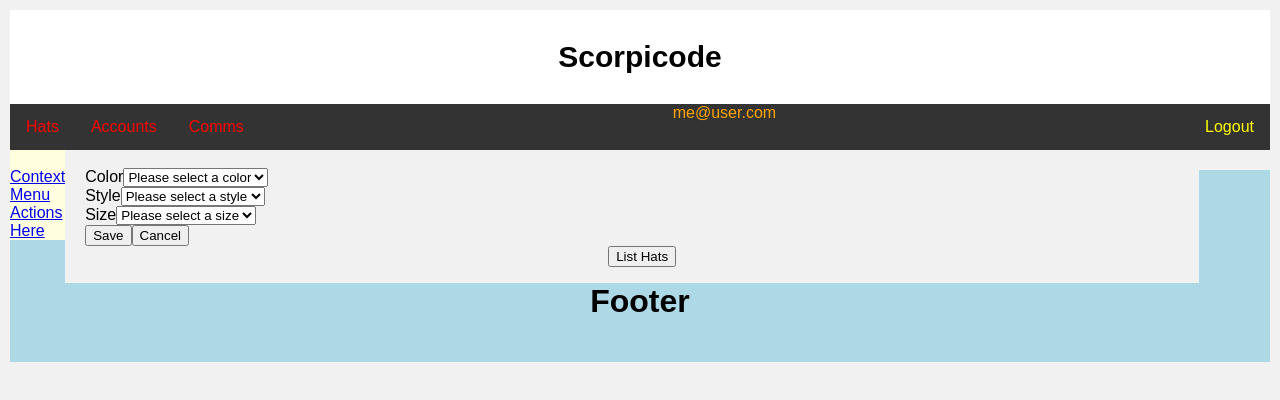
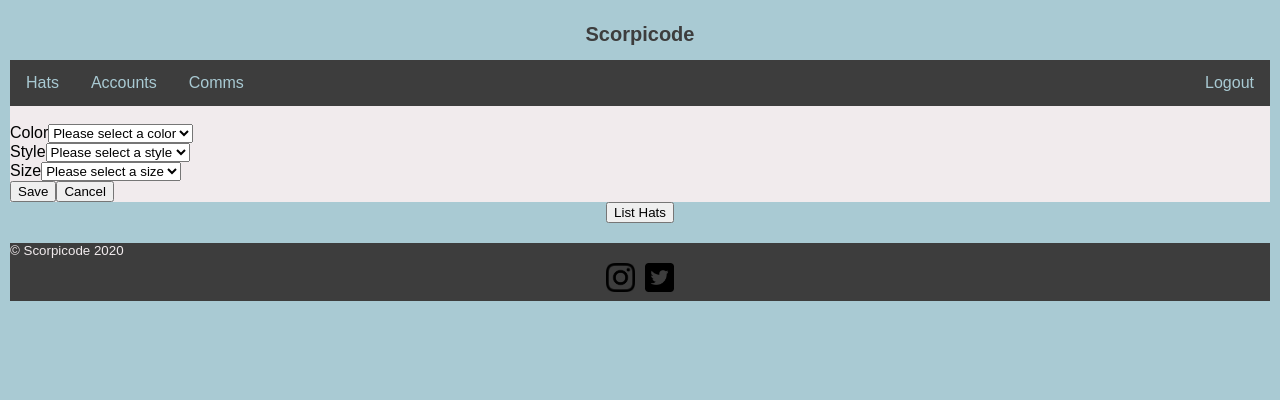
Before and after one commit to ben-hidalgo/scorpicode, a React (Create React App) app in the folder frontend/: page / in a window 1280 px wide. Shown: the top 400 px of the page. Built offline with nearby package versions, Linux system fonts and the light colour scheme; what superagent-promise would draw is missing.

Commit message:
added links to footer

```diff
--- a/frontend/public/index.html
+++ b/frontend/public/index.html
@@ -24,7 +24,7 @@
       work correctly both with client-side routing and a non-root public URL.
       Learn how to configure a non-root public URL by running `npm run build`.
     -->
-    <title>React App</title>
+    <title>Scorpicode</title>
   </head>
   <body>
     <noscript>You need to enable JavaScript to run this app.</noscript>
--- a/frontend/src/App.css
+++ b/frontend/src/App.css
@@ -5,7 +5,7 @@
 body {
   font-family: Arial;
   padding: 10px;
-  background: #f1f1f1;
+  background: #a9cad3;
 }
 
 .App {
@@ -46,25 +46,3 @@ body {
     transform: rotate(360deg);
   }
 }
-
-.RightColumn {
-  float: left;
-  width: 90%;
-  background-color: #f1f1f1;
-  padding-left: 20px;
-}
-
-@media screen and (max-width: 800px) {
-  .LeftNavContainer, .RightColumn {
-    width: 100%;
-    padding: 0;
-  }
-}
-
-/* Responsive layout - when the screen is less than 400px wide, make the navigation links stack on top of each other instead of next to each other */
-@media screen and (max-width: 400px) {
-  .TopNavContainer a {
-    float: none;
-    width: 100%;
-  }
-}
--- a/frontend/src/App.js
+++ b/frontend/src/App.js
@@ -3,7 +3,7 @@ import './App.css'
 import { observer }  from 'mobx-react'
 import HeaderContainer from './containers/HeaderContainer'
 import TopNavContainer from './containers/TopNavContainer'
-import LeftNavContainer from './containers/LeftNavContainer'
+// import LeftNavContainer from './containers/LeftNavContainer'
 import HatListContainer from './containers/HatListContainer'
 import HatEditContainer from './containers/HatEditContainer'
 import FooterContainer from './containers/FooterContainer'
@@ -20,7 +20,7 @@ class App extends Component {
       <div className="App">
         <HeaderContainer stores={stores} />
         <TopNavContainer stores={stores} />
-        <LeftNavContainer stores={stores} />
+        {/*<LeftNavContainer stores={stores} />*/}
         <div className="RightColumn" >
           <HatEditContainer stores={stores} />
           <HatListContainer stores={stores} />
--- a/frontend/src/components/Hat.js
+++ b/frontend/src/components/Hat.js
@@ -25,7 +25,7 @@ function Hat(props) {
       <div>Version: {version}</div>
     </li>
 
-    <button onClick={() => {deleteHat(id, version)}} type="button">DeleteNA</button>
+    <button onClick={() => {deleteHat(id, version)}} type="button">Delete</button>
   </div>
 }
 
--- a/frontend/src/components/HatList.css
+++ b/frontend/src/components/HatList.css
@@ -4,6 +4,8 @@
 }
 
 .HatList li {
-  color: blue;
+  color: #010101;
+  background-color: #f1ebed;
   border-style: dotted;
+  border-color: #3d3d3d;
 }
--- a/frontend/src/containers/FooterContainer.css
+++ b/frontend/src/containers/FooterContainer.css
@@ -1,7 +1,28 @@
 .FooterContainer {
-  padding: 20px;
+  /* padding: 20px; */
   width: 100%;
   text-align: center;
-  background: lightblue;
   margin-top: 20px;
+  background-color: #3d3d3d;
 }
+
+.FooterContainer img {
+  height: 29px;
+  width: 29px;
+  margin: 5px;
+}
+
+.copyright {
+  /* height: 100%; */
+  color: #f1ebed;
+  font-size: smaller;
+  display: block;
+  display: -webkit-flexbox;
+  display: -ms-flexbox;
+  display: -webkit-flex;
+  /* display: flex; */
+  -webkit-flex-align: center;
+  -ms-flex-align: center;
+  -webkit-align-items: center;
+  align-items: center;
+  justify-content: left;}
--- a/frontend/src/containers/FooterContainer.js
+++ b/frontend/src/containers/FooterContainer.js
@@ -17,7 +17,13 @@ class FooterContainer extends Component {
 
     return (
       <div className="FooterContainer">
-        <h1>Footer</h1>
+        <div className="copyright">&copy; Scorpicode 2020</div>
+        <a href="https://www.instagram.com/scorpicode" >
+          <img src="instagram504.png" alt="instagram logo" />
+        </a>
+        <a href="https://twitter.com/BenHidalgo8" >
+          <img src="twitter400.png" alt="twitter logo" />
+        </a>
       </div>
     )
   }
--- a/frontend/src/containers/HatEditContainer.css
+++ b/frontend/src/containers/HatEditContainer.css
@@ -1,4 +1,10 @@
 .HatEditContainer {
   text-align: left;
-  /* float: right; */
+  background-color: #f1ebed;
+  overflow: hidden;
+  width: 100%;
 }
+
+.warning {
+  color: #f26700;
+}
--- a/frontend/src/containers/HatEditContainer.js
+++ b/frontend/src/containers/HatEditContainer.js
@@ -24,7 +24,7 @@ class HatEditContainer extends Component {
 
     return (
       <div className="HatEditContainer">
-        {hatStore.error && <span>{languageStore.decode(hatStore.error.msg)}</span>}
+        {hatStore.error && <span className="warning">{languageStore.decode(hatStore.error.msg)}</span>}
         <br/>
         <HatColors hec={this}/>
         <br/>
--- a/frontend/src/containers/HeaderContainer.css
+++ b/frontend/src/containers/HeaderContainer.css
@@ -1,9 +1,9 @@
 .HeaderContainer {
-  padding: 10px;
+  padding: 0px;
   text-align: center;
-  background: white;
 }
 
 .HeaderContainer h1 {
-  font-size: 30px;
+  font-size: 20px;
+  color: #3d3d3d;
 }
--- a/frontend/src/containers/TopNavContainer.css
+++ b/frontend/src/containers/TopNavContainer.css
@@ -1,6 +1,6 @@
 .TopNavContainer {
   overflow: hidden;
-  background-color: #333;
+  background-color: #3d3d3d;
 }
 
 /* Style the topnav links */
@@ -15,24 +15,16 @@
 
 /* Change color on hover */
 .TopNavContainer a:hover {
-  background-color: #ddd;
-  color: black;
+  background-color: #f1ebed;
+  color: #010101;
 }
 
 .LeftLink {
-  color: red;
+  color: #a9cad3;
   float: left;
 }
 
 .RightLink {
-  color: yellow;
+  color: #a9cad3;
   float: right;
 }
-
-.TopNavContainer span {
-  /* display: block; */
-  text-align: center;
-  /* padding: 14px 16px; */
-  color: orange;
-  text-decoration: none;
-}
--- a/frontend/src/containers/TopNavContainer.js
+++ b/frontend/src/containers/TopNavContainer.js
@@ -20,7 +20,6 @@ class TopNavContainer extends Component {
         <a href="./" className="LeftLink">Hats</a>
         <a href="./" className="LeftLink">Accounts</a>
         <a href="./" className="LeftLink">Comms</a>
-        <span>{this.username}</span>
         <a href="./" className="RightLink">Logout</a>
     </div>
     )
```
Also changed, not shown: frontend/public/instagram504.png (added), frontend/public/twitter400.png (added).
